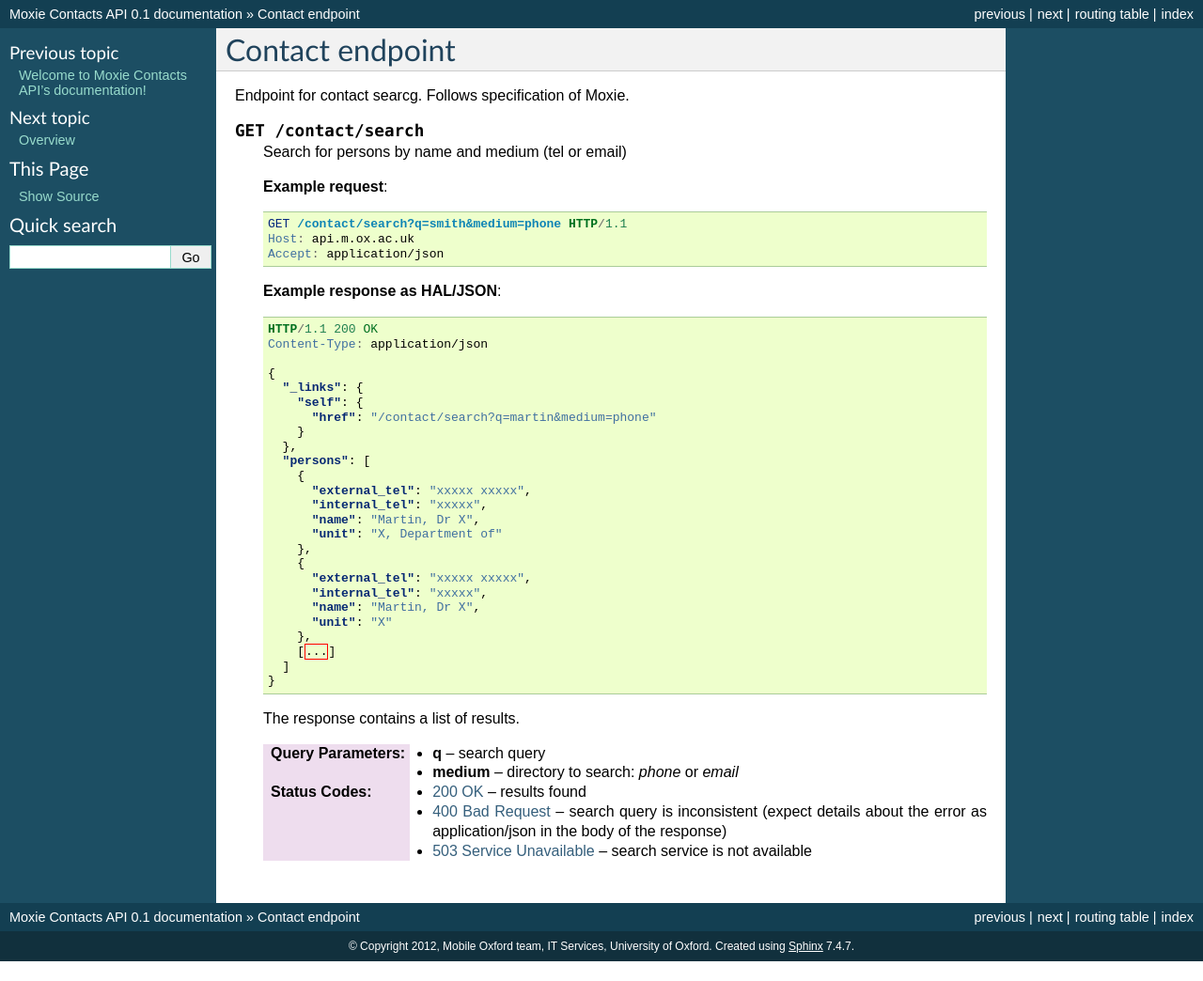
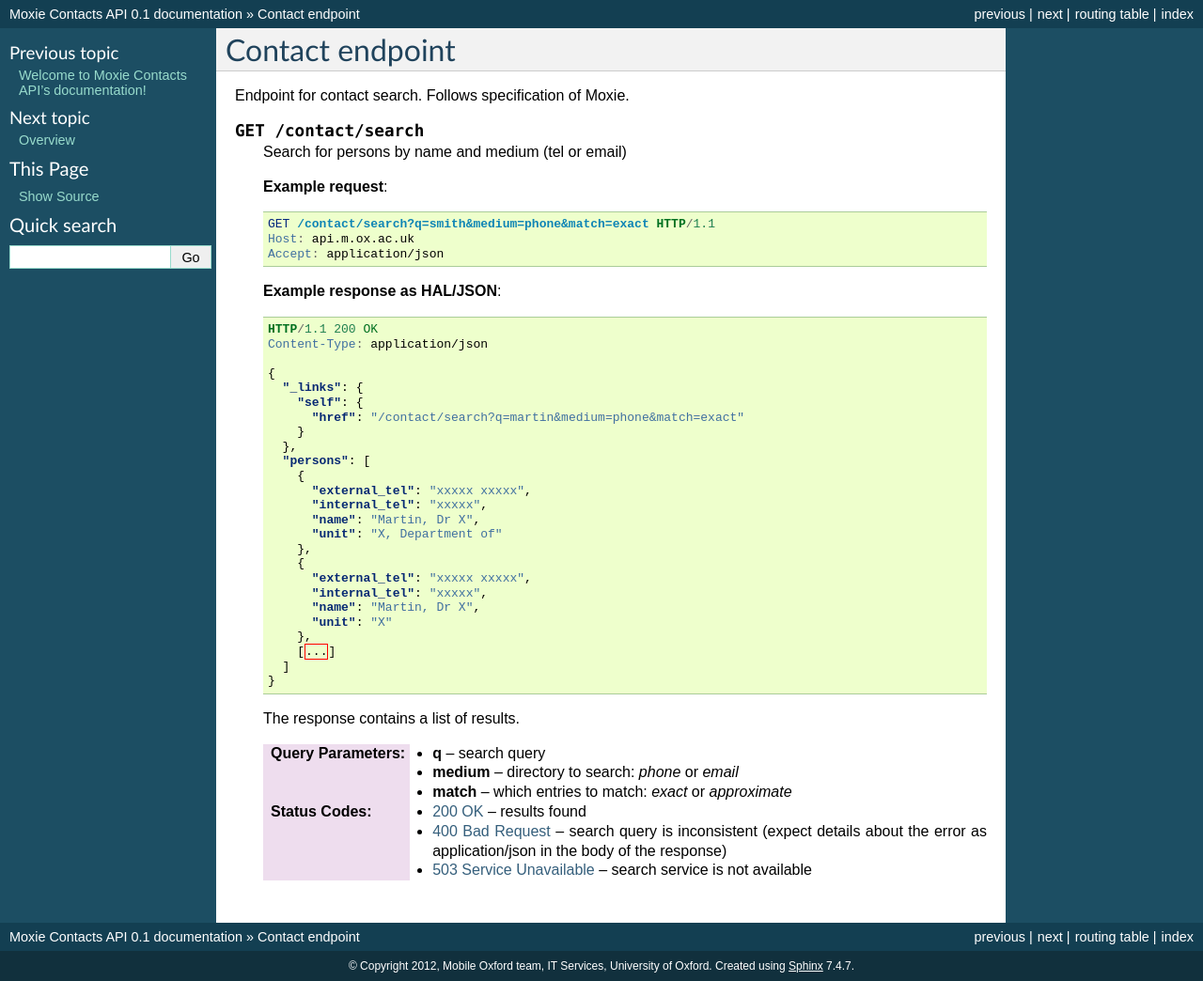
Before and after one commit to ox-it/moxie-contacts, a Sphinx documentation site: the page built from docs/source/http_api/contacts.rst, in a window 1280 px wide. Shown: the whole page at 94% size. Built offline with Sphinx 7.4.7, drawn with Linux system fonts in a browser that asks for light colours; before the commit the page ends 1023 px from its top, so only the background shows below that.

Commit message:
Update to include new 'match' parameter.

```diff
--- a/docs/source/http_api/contacts.rst
+++ b/docs/source/http_api/contacts.rst
@@ -1,7 +1,7 @@
 Contact endpoint
 ================
 
-Endpoint for contact searcg. Follows specification of Moxie.
+Endpoint for contact search. Follows specification of Moxie.
 
 .. http:get:: /contact/search
 
@@ -11,7 +11,7 @@
 
     .. sourcecode:: http
 
-		GET /contact/search?q=smith&medium=phone HTTP/1.1
+		GET /contact/search?q=smith&medium=phone&match=exact HTTP/1.1
 		Host: api.m.ox.ac.uk
 		Accept: application/json
 
@@ -25,7 +25,7 @@
         {
           "_links": {
             "self": {
-              "href": "/contact/search?q=martin&medium=phone"
+              "href": "/contact/search?q=martin&medium=phone&match=exact"
             }
           },
           "persons": [
@@ -51,6 +51,8 @@
     :type q: string
     :query medium: directory to search: `phone` or `email`
     :type medium: string
+    :query match: which entries to match: `exact` or `approximate`
+    :type match: string
 
     :statuscode 200: results found
     :statuscode 400: search query is inconsistent (expect details about the error as application/json in the body of the response)
```
